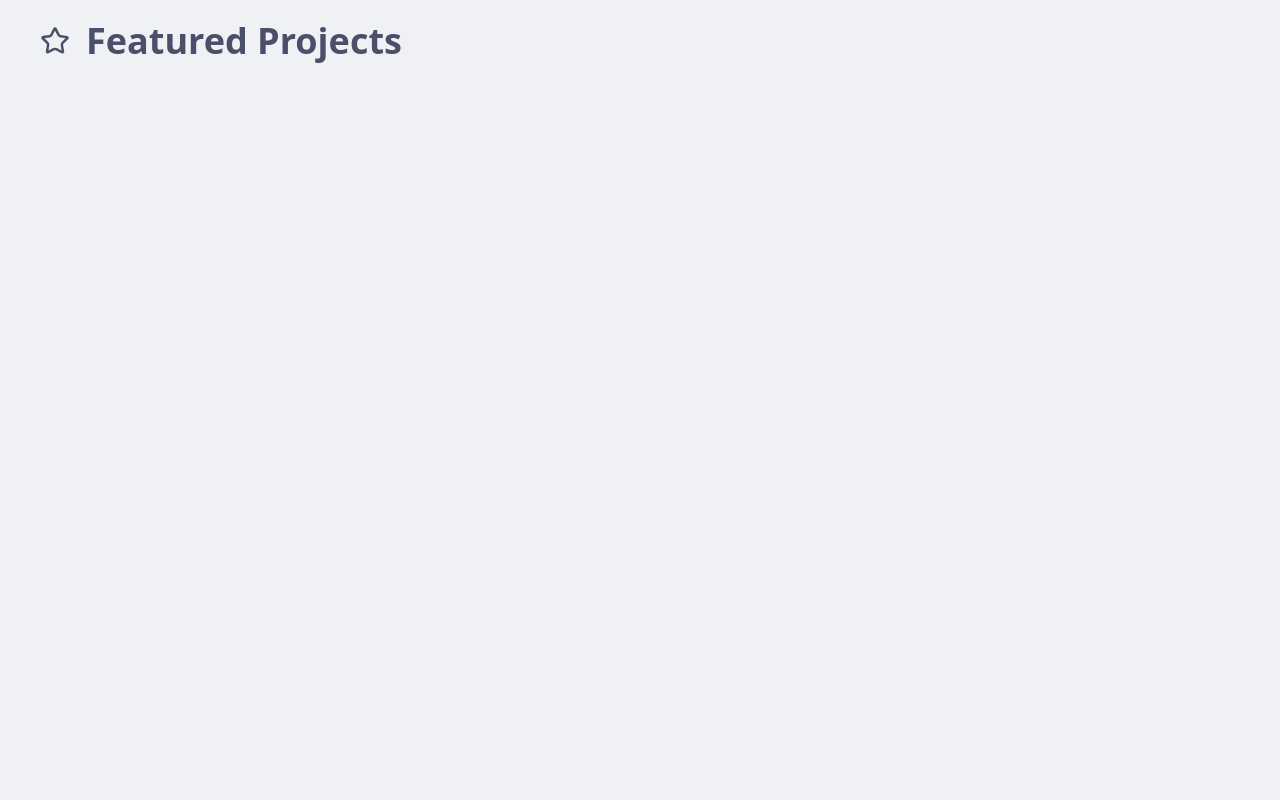
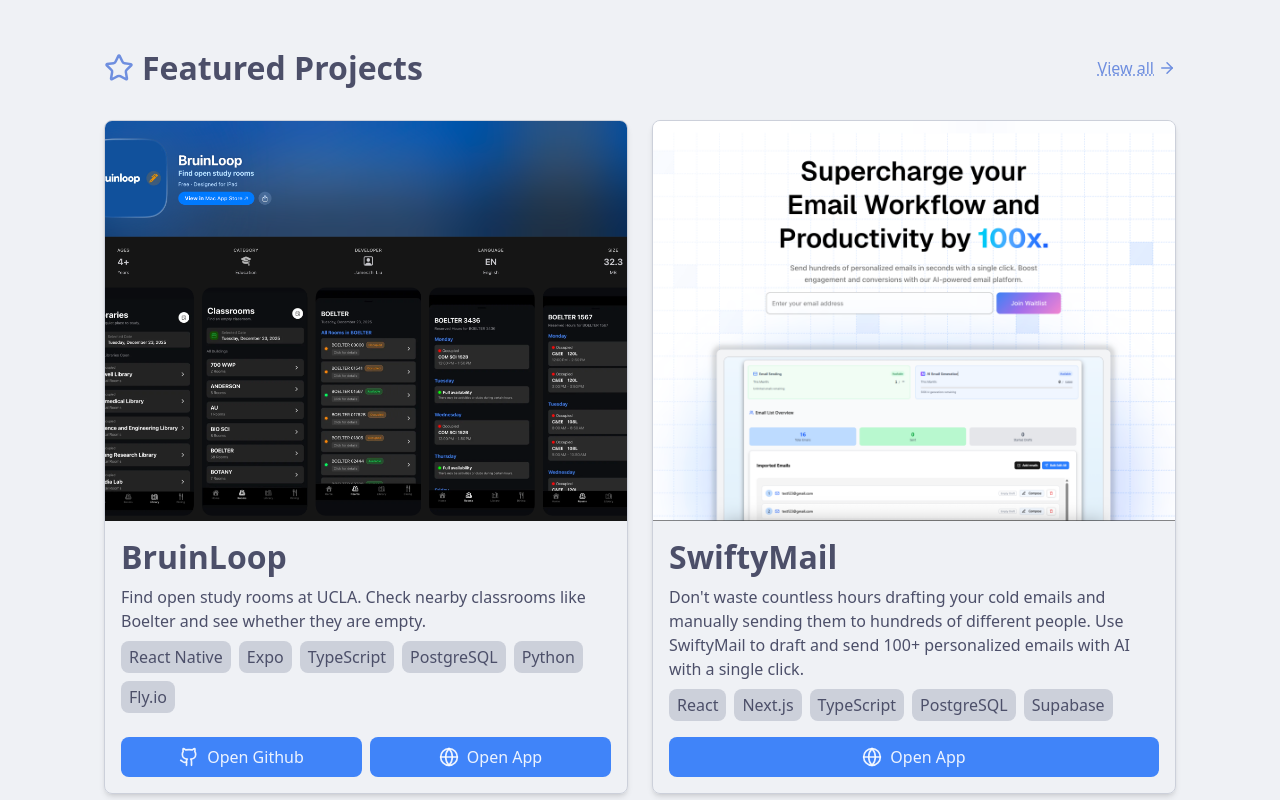
Before and after one commit to jjamesliu/James-Portfolio-V3, a Next.js app: page / in a window 1280 px wide. Shown: the part 500-1300 px from the top of the page. Before the commit the page ends 800 px from the top, so only its background shows below. Built offline with nearby package versions, Linux system fonts and the light colour scheme.

Commit message:
added featured projects

```diff
--- a/src/app/(main)/layout.tsx
+++ b/src/app/(main)/layout.tsx
@@ -1,7 +1,7 @@
 import type { Metadata } from "next";
 import { Geist, Geist_Mono } from "next/font/google";
 import "../styles/globals.css";
-import { ThemeProvider } from "../providers/theme-provider";
+import { ThemeProvider } from "@/app/providers/theme-provider";
 
 const geistSans = Geist({
   variable: "--font-geist-sans",
--- a/src/app/(main)/page.tsx
+++ b/src/app/(main)/page.tsx
@@ -1,14 +1,16 @@
 import Navbar from '../components/Navbar';
 import About from '../components/About';
-import Projects from '../components/Projects';
+import FeaturedProjects from '@/app/components/FeaturedProjects';
+import Footer from "@/app/components/Footer"
 
 const Home = () => {
   return (
     <>
     <Navbar/>
-    <div className='max-w-7xl mt-20 mx-auto p-10 space-y-30'>
+    <div className='max-w-6xl mt-20 mx-auto p-10 space-y-30'>
       <About/>
-      <Projects/>
+      <FeaturedProjects/>
+      <Footer />
     </div>
     </>
   );
--- a/src/app/components/About.tsx
+++ b/src/app/components/About.tsx
@@ -2,9 +2,9 @@
 
 const About = () => {
     return (
-            <div className='flex flex-col space-y-4 max-w-3xl'>
+            <div className='flex flex-col space-y-6 max-w-3xl'>
                 <h1>Hi! I'm James <span className='inline-block wobble'>👋</span></h1>
-                <p className='leading-7'>
+                <p className='leading-8 text-[1.25rem]'>
                     I'm a software engineer specialized in building web and mobile applications
                     that solve real problems, with a strong focus on usability, performance, and
                     clean architecture. I'm currently a 3rd year @ UCLA and I'm currently building Forecast,
--- /dev/null
+++ b/src/app/components/FeaturedProjects.tsx
@@ -0,0 +1,31 @@
+import { Star, ArrowRight } from "lucide-react";
+import ProjectCard from "@/app/components/ui/ProjectCard";
+import projectsData from "@/app/data/projects.json";
+
+
+const Projects = () => {
+    const featuredProjects = projectsData.featured;
+
+    return (
+        <div className='space-y-8'>
+            <div className='flex justify-between items-center'>
+                <div className='flex gap-2 items-center'>
+                    <Star size={30} className='text-blue-accent'/>
+                    <h1>Featured Projects</h1>
+                </div>
+                <div className='flex items-center gap-1'>
+                    <button className='underline decoration-dotted text-blue-accent'>View all</button>
+                    <ArrowRight size={18} className='text-blue-accent'/>
+                </div>
+            </div>
+
+            <div className='grid grid-cols-1 md:grid-cols-2 gap-6'>
+                {featuredProjects.map((project) => (
+                    <ProjectCard key={project.id} {...project} />
+                ))}
+            </div>
+        </div>
+    )
+}
+
+export default Projects;
--- /dev/null
+++ b/src/app/components/Footer.tsx
@@ -0,0 +1,21 @@
+import { Github, Linkedin, Mail } from "lucide-react";
+
+const Footer = () => {
+    return (
+        <div className='rounded-lg bg-surface flex items-center justify-between p-6'>
+            <div>
+                <p>2026 James Liu</p>
+            </div>
+            <div className='flex gap-6'>
+                <a href="https://github.com/jjamesliu" target="_blank"
+                className='hover:text-blue-accent duration-300 ease-in-out'><Github/></a>
+                <a href="https://www.linkedin.com/in/jameszhiliu/" target="_blank"
+                className="hover:text-blue-accent duration-300 ease-in-out"><Linkedin/></a>
+                <a href="mailto:liujameszhi@gmail.com"
+                className="hover:text-blue-accent duration-300 ease-in-out"><Mail/></a>
+            </div>
+        </div>
+    )
+}
+
+export default Footer;
--- a/src/app/components/Navbar.tsx
+++ b/src/app/components/Navbar.tsx
@@ -1,7 +1,7 @@
 "use client";
 
 import { useState, useEffect } from "react";
-import { useTheme, type Theme} from "../providers/theme-provider";
+import { useTheme, type Theme} from "@/app/providers/theme-provider";
 import { useIsMobile } from "@/app/hooks/useIsMobile";
 import { Sun, Star, Moon, Menu, X } from "lucide-react";
 
--- a/src/app/components/Projects.tsx
+++ /dev/null
@@ -1,18 +0,0 @@
-import { Star } from "lucide-react";
-
-const Projects = () => {
-    return (
-        <div>
-            <div className='flex gap-4 items-center'>
-                <Star size={30}/>
-                <h1>Featured Projects</h1>
-            </div>
-
-            <div>
-
-            </div>
-        </div>
-    )
-}
-
-export default Projects;
--- /dev/null
+++ b/src/app/components/ui/Button.tsx
@@ -0,0 +1,21 @@
+import { LucideIcon } from "lucide-react";
+
+interface ButtonProps {
+    icon?: LucideIcon;
+    buttonText: string;
+    link: string;
+}
+
+export default function Button({ icon: Icon, buttonText, link }: ButtonProps) {
+    return (
+        <a
+            href={link}
+            target="_blank"
+            rel="noopener noreferrer"
+            className='flex-1 cursor-pointer flex gap-2 justify-center items-center bg-soft-modern-blue text-white/90 rounded-lg text-center py-2 hover:opacity-80 transition-opacity duration-300'
+        >
+            {Icon && <Icon size={20} />}
+            <p>{buttonText}</p>
+        </a>
+    )
+}
--- /dev/null
+++ b/src/app/components/ui/ProjectCard.tsx
@@ -0,0 +1,53 @@
+import { Github, Globe } from "lucide-react";
+import Button from "@/app/components/ui/Button";
+interface ProjectCardProps {
+    title: string;
+    description: string;
+    longDescription: string;
+    github: string;
+    demo: string;
+    tags: string[];
+    image: string;
+}
+
+
+export default function ProjectCard({
+    title,
+    description,
+    longDescription,
+    github,
+    demo,
+    tags,
+    image
+}: ProjectCardProps) {
+    return (
+        <div className='flex flex-col border border-surface shadow-md rounded-lg overflow-hidden hover:border-blue-accent duration-300 group'>
+            <a href={demo} target="_blank" rel="noopener noreferrer">
+                <div className='h-100'><img className='w-full h-full object-cover hover:scale-105 duration-300' src={image}/></div>
+            </a>
+            <div className='flex flex-col justify-between gap-4 p-4 flex-1'>
+                <div className='flex flex-col space-y-2'>
+                    <h1 className='group-hover:text-blue-accent duration-300'>{title}</h1>
+                    <p>{description}</p>
+                    <div className='flex flex-wrap gap-2'>
+                    {tags.map((tag) => (
+                        <div key={tag} className='rounded-lg px-2 py-1 bg-surface '>
+                            {tag}
+                        </div>
+                    ))}
+                    </div>
+                </div>
+                <div>
+                    {github.length > 0 ? (
+                        <div className='flex gap-2'>
+                            <Button icon={Github} link="https://github.com/jjamesliu" buttonText="Open Github"/>
+                            <Button icon={Globe} link={demo} buttonText="Open App"/>
+                        </div>
+                    ) : (
+                        <Button icon={Globe} link={demo} buttonText="Open App"/>
+                    )}
+                </div>
+            </div>
+        </div>
+    )
+}
--- /dev/null
+++ b/src/app/data/projects.json
@@ -0,0 +1,82 @@
+{
+    "featured": [
+        {
+            "id": "bruinloop",
+            "title": "BruinLoop",
+            "description": "Find open study rooms at UCLA. Check nearby classrooms like Boelter and see whether they are empty.",
+            "longDescription": "Check to see any open study rooms at UCLA.",
+            "github": "e",
+            "demo": "https://apps.apple.com/us/app/bruinloop/id6756941139",
+            "tags": [
+                "React Native",
+                "Expo",
+                "TypeScript",
+                "PostgreSQL",
+                "Python",
+                "Fly.io"
+            ],
+            "image": "/projects/bruinloop.png"
+        },
+        {
+            "id": "swiftymail",
+            "title": "SwiftyMail",
+            "description": "Don't waste countless hours drafting your cold emails and manually sending them to hundreds of different people. Use SwiftyMail to draft and send 100+ personalized emails with AI with a single click.",
+            "longDescription": "Draft and Send 100+ Personalized Emails with AI in a single click.",
+            "github": "",
+            "demo": "https://swiftypremium.com",
+            "tags": [
+                "React",
+                "Next.js",
+                "TypeScript",
+                "PostgreSQL",
+                "Supabase"
+            ],
+            "image": "/projects/swiftymail.png"
+        }
+    ],
+    "other": [
+        {
+            "id": "forecast-prediction",
+            "title": "Forecast Prediction ",
+            "description": "Prediction Market for UCLA students.",
+            "longDescription": "Prediction Market for UCLA students.",
+            "github": "",
+            "demo": "",
+            "tags": [
+                "React Native",
+                "TypeScript",
+                "Supabase"
+            ],
+            "image": "/projects/forecast.png"
+        },
+        {
+            "id": "ucla-supermileage-dashboard",
+            "title": "UCLA Supermileage Vehicle Dashboard",
+            "description": "Analytics dashboard for monitoring vehicle performance, efficiency metrics, and real-time sensor data.",
+            "longDescription": "Analytics dashboard for monitoring vehicle performance, efficiency metrics, and real-time sensor data.",
+            "github": "https://github.com/UCLA-Bruin-Supermileage/SMV-API",
+            "demo": "https://smv-api-frontend.vercel.app/",
+            "tags": [
+                "React",
+                "Next.js",
+                "Python",
+                "FastAPI"
+            ],
+            "image": "/projects/ucla-supermileage.png"
+        },
+        {
+            "id": "freelance-portfolio",
+            "title": "Freelance Client Portfolio",
+            "description": "Personal freelance portfolio showcasing all my client projects.",
+            "longDescription": "Personal freelance portfolio showcasing all my client projects.",
+            "github": "",
+            "demo": "https://zhidesign.framer.website",
+            "tags": [
+                "React",
+                "Next.js",
+                "TailwindCSS"
+            ],
+            "image": "/projects/freelance-portfolio.png"
+        }
+    ]
+}
--- a/src/app/styles/globals.css
+++ b/src/app/styles/globals.css
@@ -19,7 +19,8 @@
   --extra-subtext1: #b5bfe2;
   --extra-subtext2: #a5adce;
 
-  --blue-accent: #5a85ea;
+  --blue-accent: #6e8edf;
+  --soft-modern-blue: #4084f9;
 }
 
 @layer base {
@@ -58,13 +59,21 @@
   }
 
   h1 {
-    font-size: 2.25rem;
+    font-size: 2rem;
     font-weight: 700;
-    line-height: 1.2;
+    line-height: 1.25;
+
+    @media (max-width: 768px) {
+      font-size: 1.5rem;
+    }
   }
 
   p {
-    font-size: 1.15rem;
+    font-size: 1rem;
+
+    @media (max-width: 768px) {
+      font-size:1rem;
+    }
   }
 
 }
@@ -72,6 +81,11 @@
 
 @theme inline {
   --color-blue-accent: var(--blue-accent);
+  --color-soft-modern-blue: var(--soft-modern-blue);
+
+  --color-surface: var(--surface);
+
+
 
   --color-background: var(--background);
   --color-foreground: var(--foreground);
@@ -81,23 +95,57 @@
 }
 
 @keyframes wobble {
-  0%, 100% { transform: rotate(0deg); }
-  15% { transform: rotate(-5deg); }
-  30% { transform: rotate(4deg); }
-  45% { transform: rotate(-3deg); }
-  60% { transform: rotate(2deg); }
-  75% { transform: rotate(-1deg); }
+
+  0%,
+  100% {
+    transform: rotate(0deg);
+  }
+
+  15% {
+    transform: rotate(-5deg);
+  }
+
+  30% {
+    transform: rotate(4deg);
+  }
+
+  45% {
+    transform: rotate(-3deg);
+  }
+
+  60% {
+    transform: rotate(2deg);
+  }
+
+  75% {
+    transform: rotate(-1deg);
+  }
 }
 
 @keyframes fade {
-  0%, 100% { color: var(--txt-color)}
-  50% {color: black}
+
+  0%,
+  100% {
+    color: var(--txt-color)
+  }
+
+  50% {
+    color: black
+  }
 }
 
 @keyframes gradient {
-  0%   { background-position: 0% 50%; }
-  50%  { background-position: 100% 50%; }
-  100% { background-position: 0% 50%; }
+  0% {
+    background-position: 0% 50%;
+  }
+
+  50% {
+    background-position: 100% 50%;
+  }
+
+  100% {
+    background-position: 0% 50%;
+  }
 }
 
 
```
Also changed, not shown: public/projects/bruinloop.png (added), public/projects/swiftymail.png (added).
